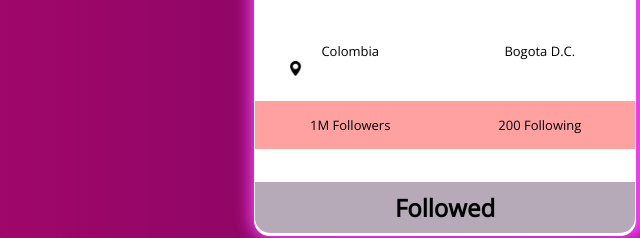
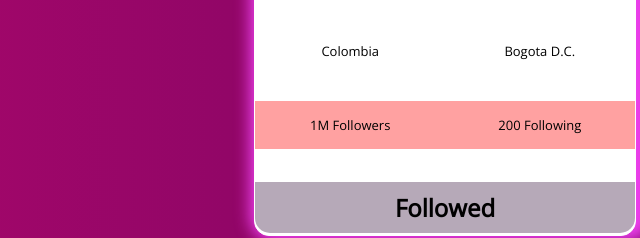
Before and after one commit to SamuelSuarezDev/card-profile, a plain HTML site: page index.html in a window 1280 px wide. Shown: the part 273-511 px from the top of the page, 195-835 px from the left. Drawn offline with nearby package versions, Linux system fonts and the light colour scheme.

Commit message:
Ahora si

```diff
--- a/index.html
+++ b/index.html
@@ -37,7 +37,6 @@
           />
         </article>
         <article class="contain-list">
-          <img class="logo" src="./mapas-y-banderas.png" alt="map" />
           <p>Colombia</p>
           <p>Bogota D.C.</p>
         </article>
```
